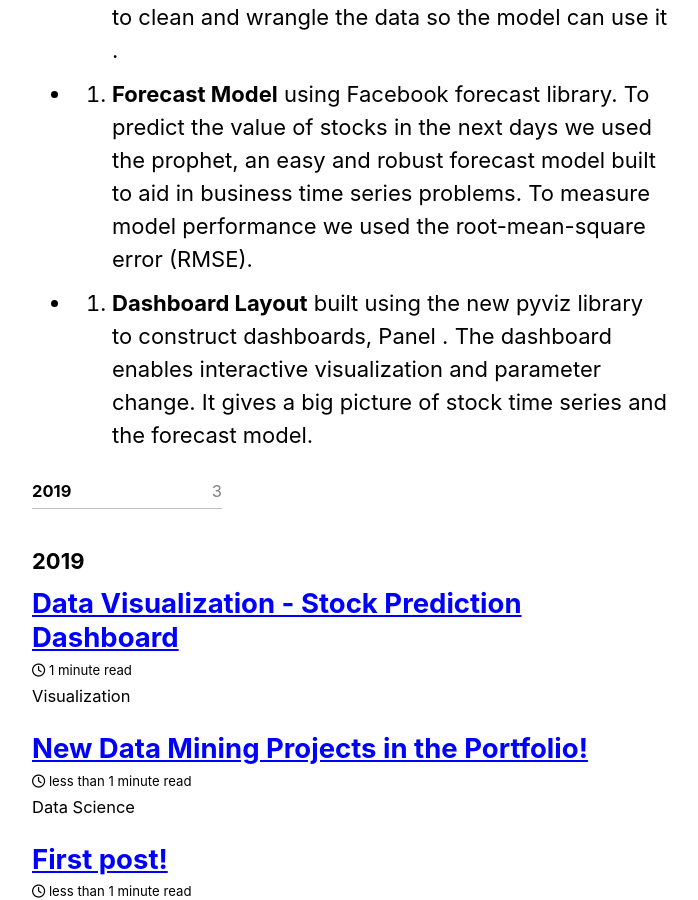
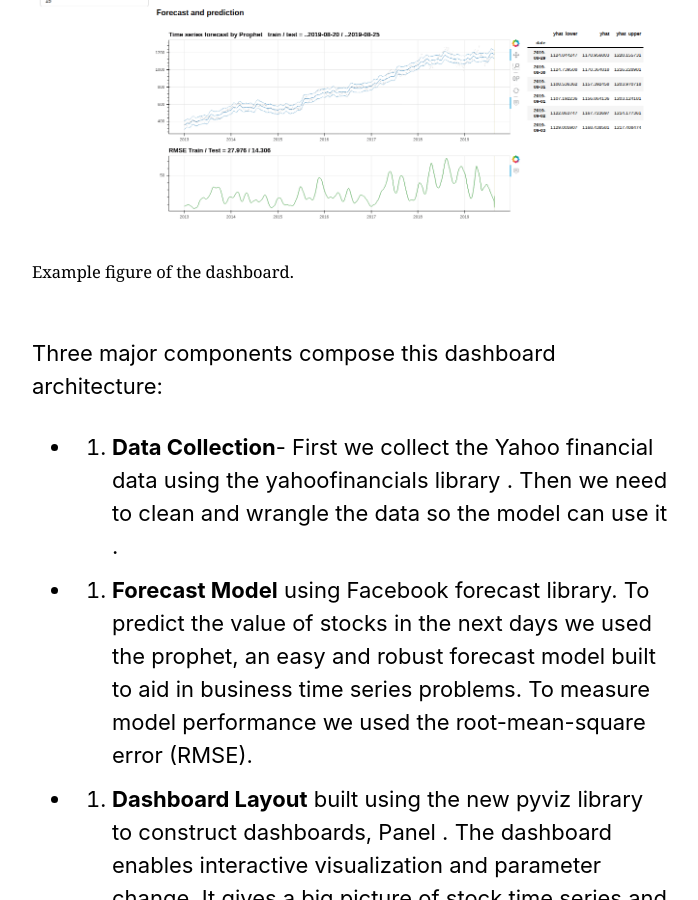
Before and after one commit to vidigaljoao/vidigaljoao.github.io, a Jekyll site: the page built from _posts/2019-08-25-stock-visualization.md, in a window 1280 px wide and 900 px high, scrolled down 1103 px. Shown: the whole window, without its empty margins (290-988 px from the left). Built offline with Jekyll 4.4.1, drawn with Linux system fonts in a browser that asks for light colours; cached includes are drawn as plain includes; nearby versions of some CDN libraries.

Commit message:
change config

```diff
--- a/_posts/2019-08-25-stock-visualization.md
+++ b/_posts/2019-08-25-stock-visualization.md
@@ -18,6 +18,9 @@ Visualization is communication, and is an integral part of the business value of
 Data visualization can be a simple plot or a complex dashboard.
 Dashboards take visualization to the next level by updating  according to data modifications. Also, dashboards enable easier comparisons between different models. Data scientists spend the majority of their time cleaning and wrangling data so they can extract valuable insights. Dashboards have the added benefit of helping in that aspect. Also, they can help other users that were not behind the code to play and filter the data.
 
+
+{% include figure image_path="/images/dash_stocks.gif"  caption="Example figure of the dashboard." %}
+
 Three major components compose this dashboard architecture:
 
 * 1. **Data Collection**- First we collect the Yahoo financial data using the yahoofinancials library . Then we need to clean and wrangle the data so the model can use it .
```
Also changed, not shown: images/dash_stocks.gif (added).
